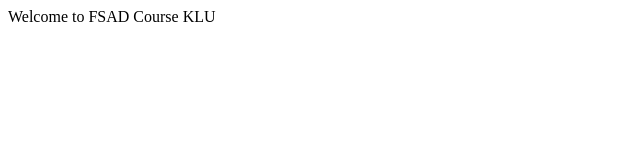
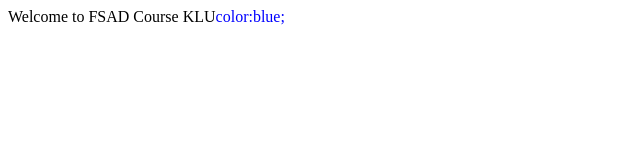
Before and after one commit to PhanendraSana-32649/fsadgitproject, a plain HTML site: page index.html in a window 1280 px wide. Shown: the full height of the page, 0-640 px from the left. Drawn offline with Linux system fonts and the light colour scheme.

Commit message:
Index.html updated

```diff
--- a/index.html
+++ b/index.html
@@ -6,6 +6,6 @@
     <title>Document</title>
 </head>
 <body>
-    Welcome to FSAD Course KLU
+    Welcome to FSAD Course KLU<span style="color:blue;">color:blue;</span>
 </body>
 </html>
```
